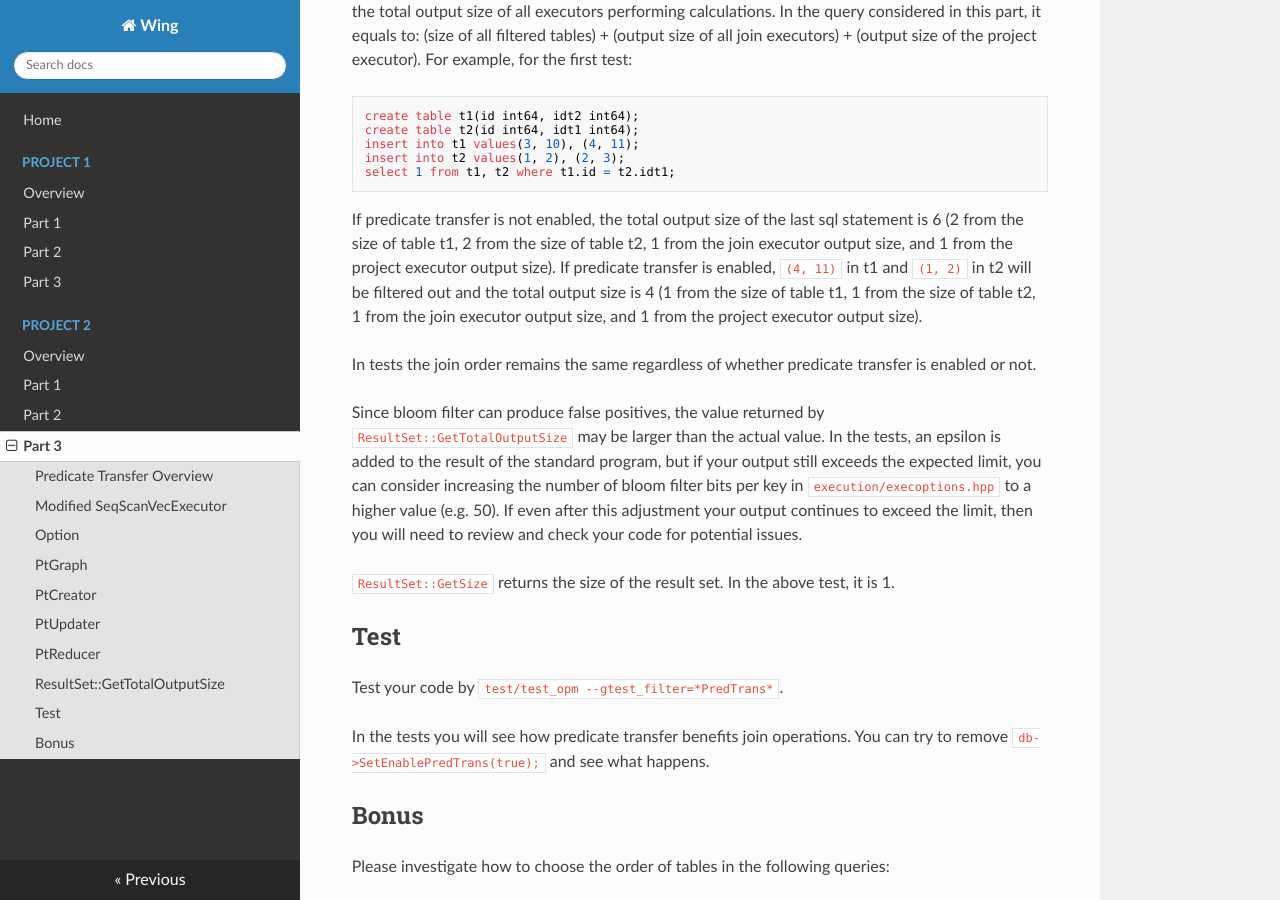
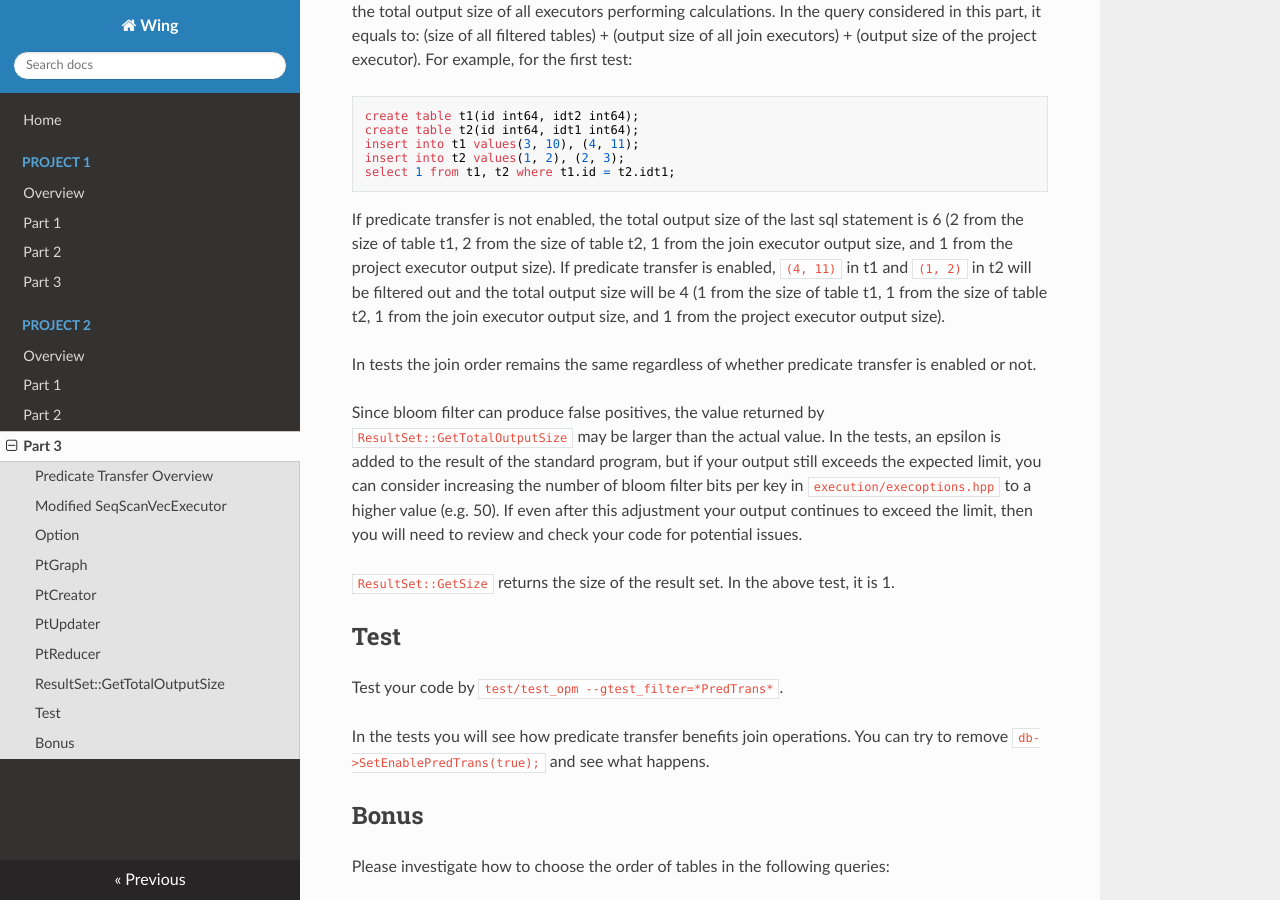
Before and after one commit to iidb/wing-docs, an MkDocs documentation site: the page built from docs/p2/part3.md, in a window 1280 px wide and 900 px high, scrolled down 8144 px. Built offline with MkDocs 1.6.1, drawn with Linux system fonts in a browser that asks for light colours; nearby versions of some CDN libraries; formulas are drawn with MathJax 3.

Commit message:
fix part3

````diff
--- a/docs/p2/part3.md
+++ b/docs/p2/part3.md
@@ -180,7 +180,7 @@ insert into t2 values(1, 2), (2, 3);
 select 1 from t1, t2 where t1.id = t2.idt1;
 ```
 
-If predicate transfer is not enabled, the total output size of the last sql statement is 6 (2 from the size of table t1, 2 from the size of table t2, 1 from the join executor output size, and 1 from the project executor output size). If predicate transfer is enabled, `(4, 11)` in t1 and `(1, 2)` in t2 will be filtered out and the total output size is 4 (1 from the size of table t1, 1 from the size of table t2, 1 from the join executor output size, and 1 from the project executor output size).
+If predicate transfer is not enabled, the total output size of the last sql statement is 6 (2 from the size of table t1, 2 from the size of table t2, 1 from the join executor output size, and 1 from the project executor output size). If predicate transfer is enabled, `(4, 11)` in t1 and `(1, 2)` in t2 will be filtered out and the total output size will be 4 (1 from the size of table t1, 1 from the size of table t2, 1 from the join executor output size, and 1 from the project executor output size).
 
 In tests the join order remains the same regardless of whether predicate transfer is enabled or not.
 
````
